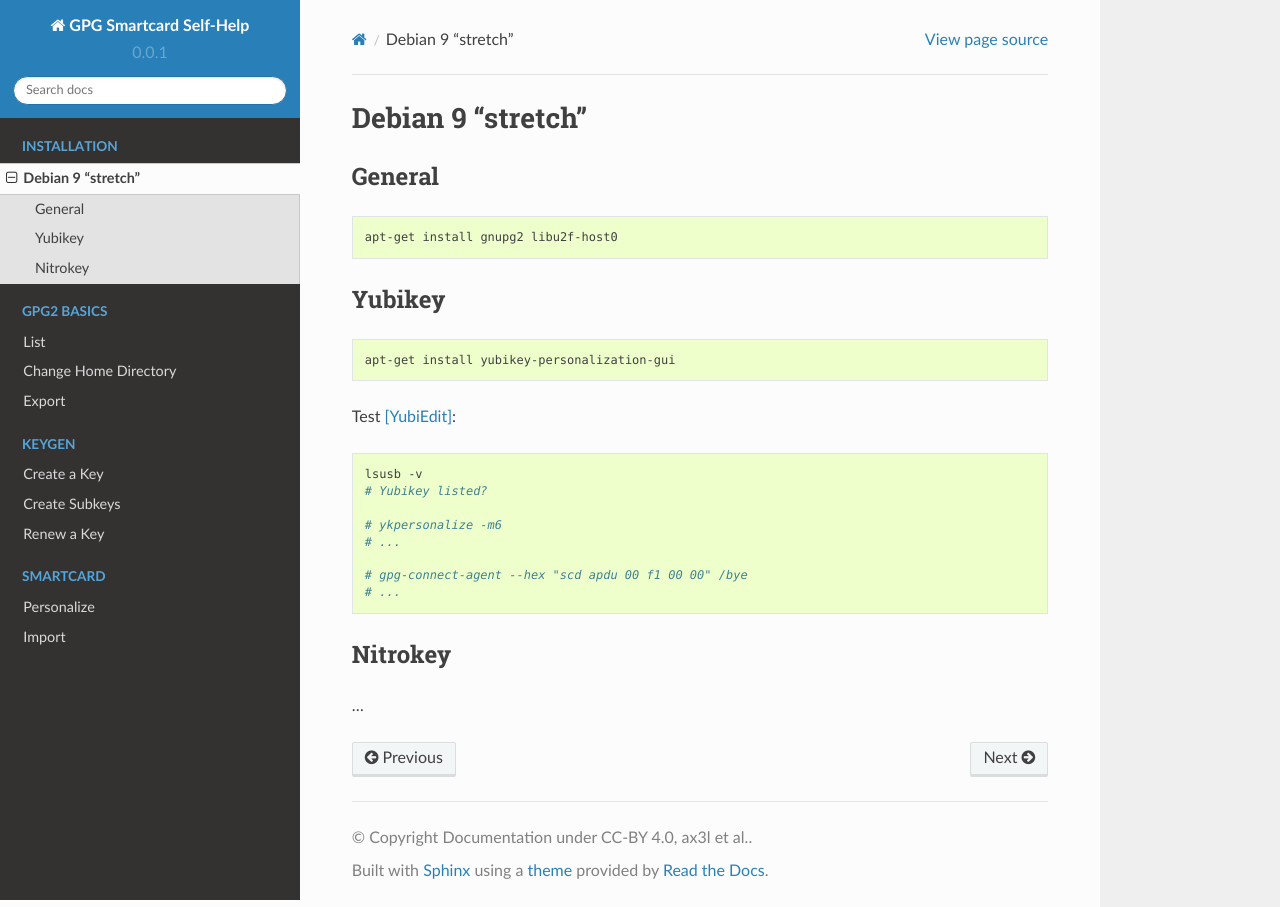
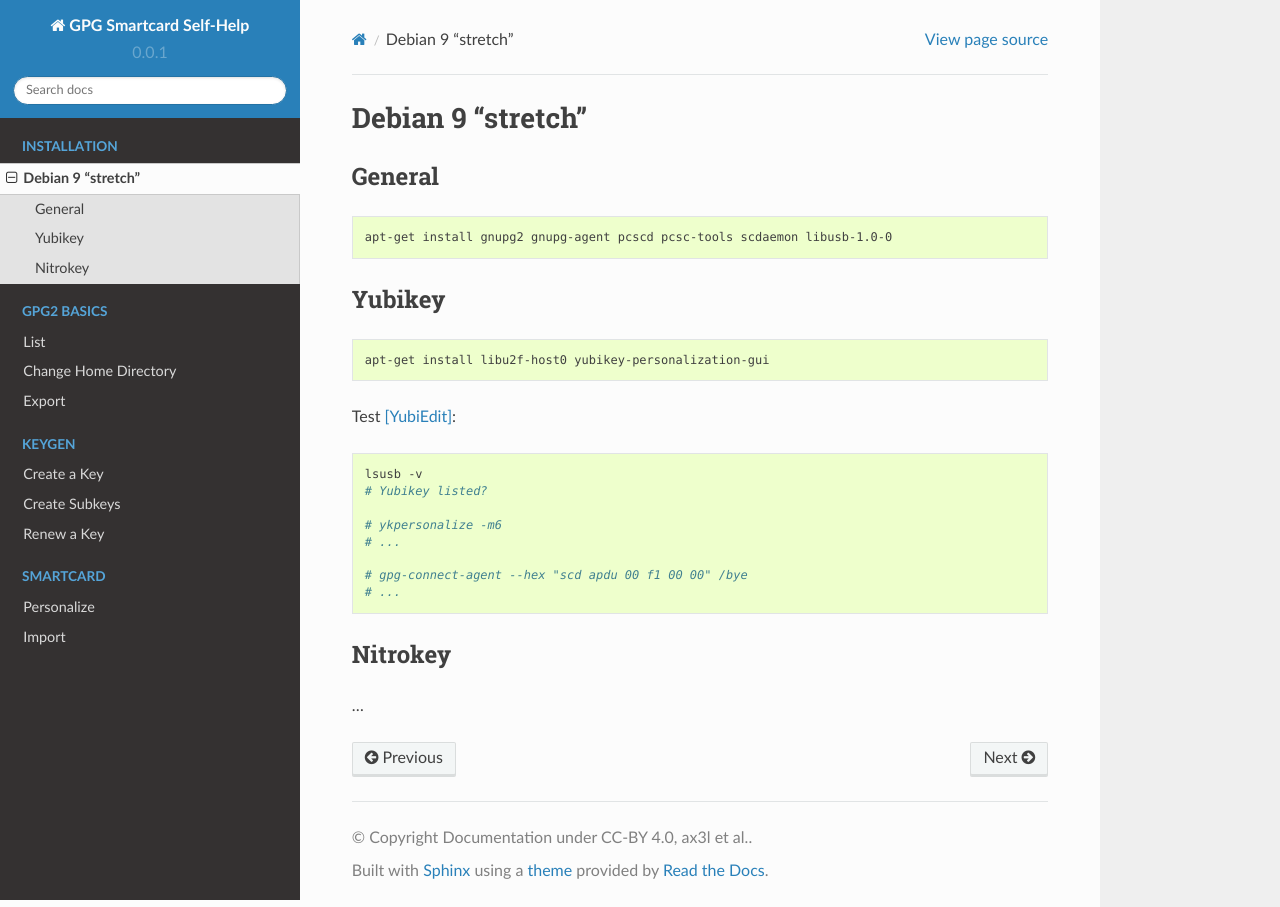
Before and after one commit to ax3l/gpg_smartcard, a Sphinx documentation site: the page built from source/install/debian.rst, in a window 1280 px wide. Built offline with Sphinx 7.4.7 and the Read the Docs theme 2.0.0, drawn with Linux system fonts in a browser that asks for light colours.

Commit message:
Debian: Add more packages
from reports today

```diff
--- a/source/install/debian.rst
+++ b/source/install/debian.rst
@@ -8,14 +8,14 @@
 
 .. code:: bash
 
-   apt-get install gnupg2 libu2f-host0
+   apt-get install gnupg2 gnupg-agent pcscd pcsc-tools scdaemon libusb-1.0-0
 
 Yubikey
 -------
 
 .. code:: bash
 
-   apt-get install yubikey-personalization-gui
+   apt-get install libu2f-host0 yubikey-personalization-gui
 
 Test [YubiEdit]_:
 
```
